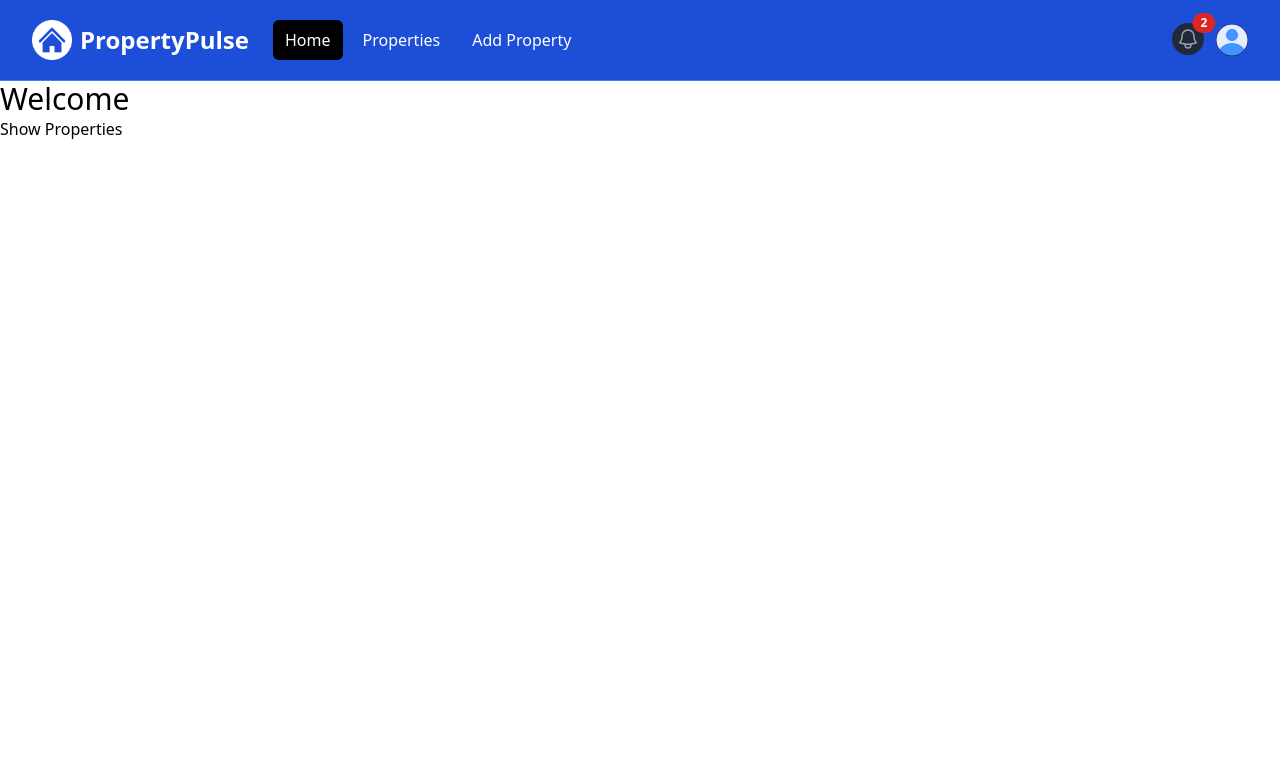
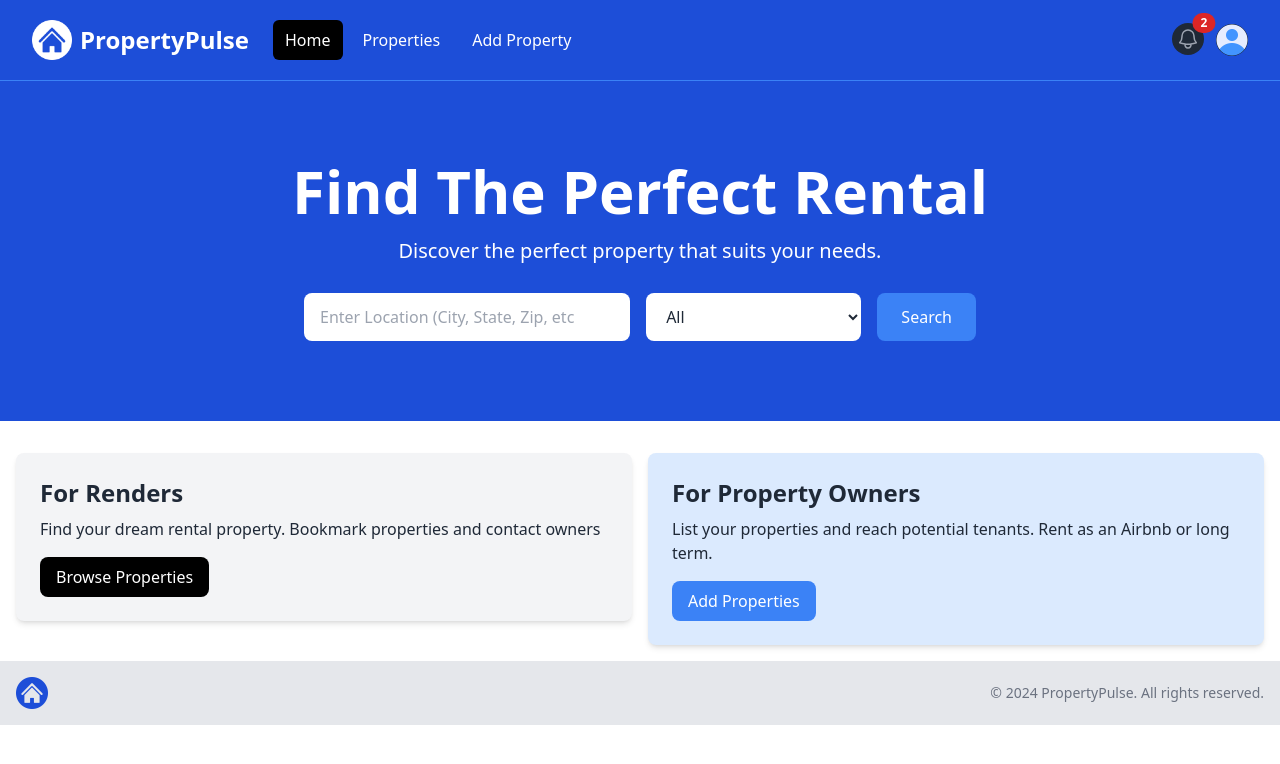
Before and after one commit to binarymachine-91/propertyhub, a Next.js app: page / in a window 1280 px wide. Shown: the top 764 px of the page. Built offline with nearby package versions, Linux system fonts and the light colour scheme.

Commit message:
Added Components Footer Hero InfoBox InfoBoxes

```diff
--- a/app/page.jsx
+++ b/app/page.jsx
@@ -1,10 +1,14 @@
 import Link from 'next/link'
+import Hero from "@/components/Hero";
+import InfoBoxes from "@/components/InfoBoxes";
+import Footer from "@/components/Footer";
 const HomePage = () => {
     return (
-        <div>
-            <h1 className='text-3xl'>Welcome</h1>
-            <Link href='/properties'>Show Properties</Link>
-        </div>
+        <>
+            <Hero />
+            <InfoBoxes />
+            <Footer />
+        </>
     );
 };
 
--- a/app/properties/page.jsx
+++ b/app/properties/page.jsx
@@ -1,11 +1,20 @@
-'use client';
-import Link from "next/link";
-
+import properties from '@/properties.json';
 const PropertiesPage = () => {
     return (
         <div>
-            <h1 className='text-3xl'>Welcome</h1>
-            <Link href='/'>Home</Link>
+            <section className="px-4 py-6">
+                <div className="container-xl lg:container m-auto px-4 py-6">
+                    {properties.length === 0 ? (
+                        <p> No Properties Found!</p>
+                    ) : (
+                        <div className="grid grid-cols-1 md:grid-cols-3 gap-6">
+                            {properties.map((property) => (
+                                <div> {property.name}</div>
+                            ))}
+                        </div>
+                    )}
+                </div>
+            </section>
         </div>
     );
 };
--- /dev/null
+++ b/components/Footer.jsx
@@ -0,0 +1,26 @@
+import Image from 'next/image';
+import  logo  from '@/assets/images/logo.png';
+
+function Footer(props) {
+    const currentYear = new Date().getFullYear()
+    return (
+        <div>
+            <footer className="bg-gray-200 py-4 mt-auto">
+                <div
+                    className="container mx-auto flex flex-col md:flex-row items-center justify-between px-4"
+                >
+                    <div className="mb-4 md:mb-0">
+                        <Image src={ logo } alt="Logo" className="h-8 w-auto"/>
+                    </div>
+                    <div>
+                        <p className="text-sm text-gray-500 mt-2 md:mt-0">
+                            &copy; { currentYear } PropertyPulse. All rights reserved.
+                        </p>
+                    </div>
+                </div>
+            </footer>
+        </div>
+    );
+}
+
+export default Footer;
--- /dev/null
+++ b/components/Hero.jsx
@@ -0,0 +1,60 @@
+function Hero(props) {
+    return (
+        <div>
+            <section className="bg-blue-700 py-20 mb-4">
+                <div
+                    className="max-w-7xl mx-auto px-4 sm:px-6 lg:px-8 flex flex-col items-center"
+                >
+                    <div className="text-center">
+                        <h1
+                            className="text-4xl font-extrabold text-white sm:text-5xl md:text-6xl"
+                        >
+                            Find The Perfect Rental
+                        </h1>
+                        <p className="my-4 text-xl text-white">
+                            Discover the perfect property that suits your needs.
+                        </p>
+                    </div>
+                    <form
+                        className="mt-3 mx-auto max-w-2xl w-full flex flex-col md:flex-row items-center"
+                    >
+                        <div className="w-full md:w-3/5 md:pr-2 mb-4 md:mb-0">
+                            <label htmlFor="location" className="sr-only">Location</label>
+                            <input
+                                type="text"
+                                id="location"
+                                placeholder="Enter Location (City, State, Zip, etc"
+                                className="w-full px-4 py-3 rounded-lg bg-white text-gray-800 focus:outline-none focus:ring focus:ring-blue-500"
+                            />
+                        </div>
+                        <div className="w-full md:w-2/5 md:pl-2">
+                            <label htmlFor="property-type" className="sr-only">Property Type</label>
+                            <select
+                                id="property-type"
+                                className="w-full px-4 py-3 rounded-lg bg-white text-gray-800 focus:outline-none focus:ring focus:ring-blue-500"
+                            >
+                                <option value="All">All</option>
+                                <option value="Apartment">Apartment</option>
+                                <option value="Studio">Studio</option>
+                                <option value="Condo">Condo</option>
+                                <option value="House">House</option>
+                                <option value="Cabin Or Cottage">Cabin or Cottage</option>
+                                <option value="Loft">Loft</option>
+                                <option value="Room">Room</option>
+                                <option value="Other">Other</option>
+                            </select>
+                        </div>
+                        <button
+                            type="submit"
+                            className="md:ml-4 mt-4 md:mt-0 w-full md:w-auto px-6 py-3 rounded-lg bg-blue-500 text-white hover:bg-blue-600 focus:outline-none focus:ring focus:ring-blue-500"
+                        >
+                            Search
+                        </button>
+                    </form>
+                </div>
+            </section>
+        </div>
+    );
+}
+
+export default Hero;
--- /dev/null
+++ b/components/InfoBox.jsx
@@ -0,0 +1,28 @@
+
+
+function InfoBox({
+                     heading,
+                     backgroundColor = 'bg-gray-100',
+                     textColor = 'text-gray-800',
+                     buttonInfo,
+                     children
+                 }) {
+    return (
+        <div>
+            <div className={ `${ backgroundColor } p-6 rounded-lg shadow-md`}>
+                <h2 className={` ${ textColor } text-2xl font-bold`}>{ heading }</h2>
+                <p className={` ${ textColor } mt-2 mb-4`}>
+                    { children }
+                </p>
+                <a
+                    href={ buttonInfo.link }
+                    className={`inline-block ${buttonInfo.backgroundColor} text-white rounded-lg px-4 py-2 hover:bg-gray-700`}
+                >
+                    { buttonInfo.text }
+                </a>
+            </div>
+        </div>
+    );
+}
+
+export default InfoBox;
--- /dev/null
+++ b/components/InfoBoxes.jsx
@@ -0,0 +1,37 @@
+import InfoBox from "@/components/InfoBox";
+
+
+function InfoBoxes(props) {
+    return (
+        <div>
+            <section>
+                <div className="container-xl lg:container m-auto">
+                    <div className="grid grid-cols-1 md:grid-cols-2 gap-4 p-4 rounded-lg">
+                        <InfoBox
+                        heading='For Renders'
+                        backgroundColor='bg-gray-100'
+                        children = 'Find your dream rental property. Bookmark properties and contact owners'
+                        buttonInfo={{
+                            text: 'Browse Properties',
+                            link: '/properties',
+                            backgroundColor: 'bg-black'
+                        }}
+                        />
+                        <InfoBox
+                            heading='For Property Owners'
+                            backgroundColor='bg-blue-100'
+                            children='List your properties and reach potential tenants. Rent as an Airbnb or long term.'
+                            buttonInfo={{
+                                text: 'Add Properties',
+                                link: '/properties/add',
+                                backgroundColor: 'bg-blue-500'
+                            }}
+                        />
+                    </div>
+                </div>
+            </section>
+        </div>
+    );
+}
+
+export default InfoBoxes;
```
